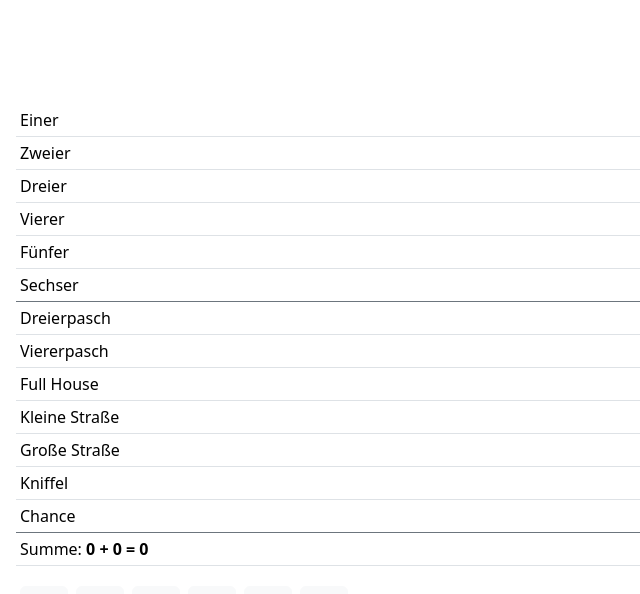
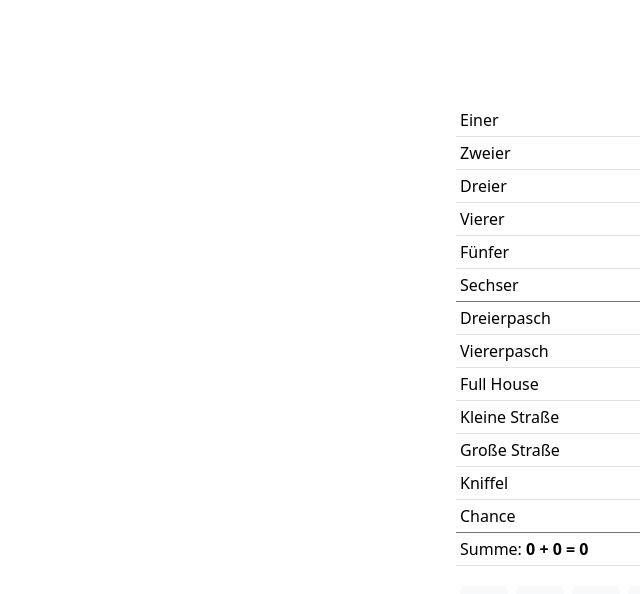
Before and after one commit to hansmaulwurf23/yorinde, a Vue app: page / in a window 1280 px wide. Shown: the top 594 px of the page, without its empty margins (0-640 px from the left). Built offline with nearby package versions, Linux system fonts and the light colour scheme; some icons are missing.

Commit message:
max width in non mobile

```diff
--- a/src/assets/main.scss
+++ b/src/assets/main.scss
@@ -1,5 +1,10 @@
 @import './base.css';
 @import "../../node_modules/bootstrap/scss/bootstrap.scss";
+
+#app {
+  max-width: 400px;
+  margin: auto;
+}
 
 .squarebtn {
   @extend .btn;
```
